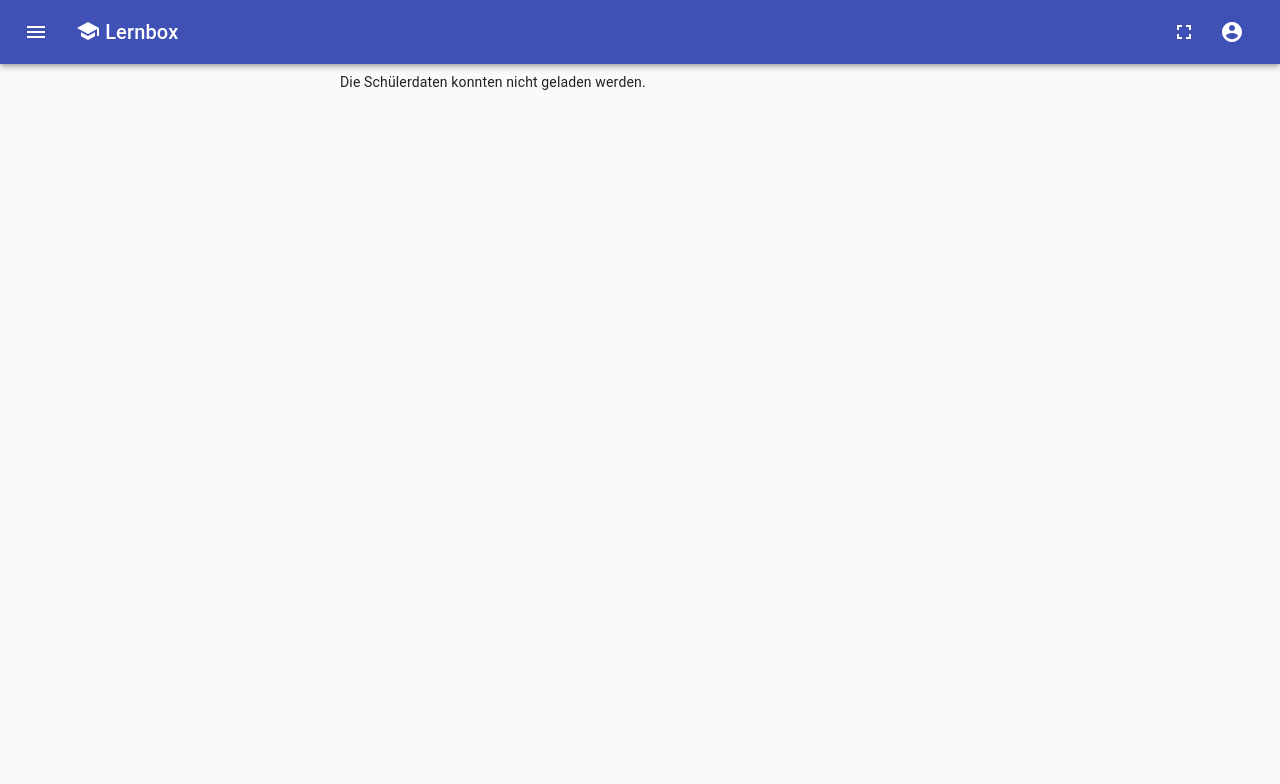
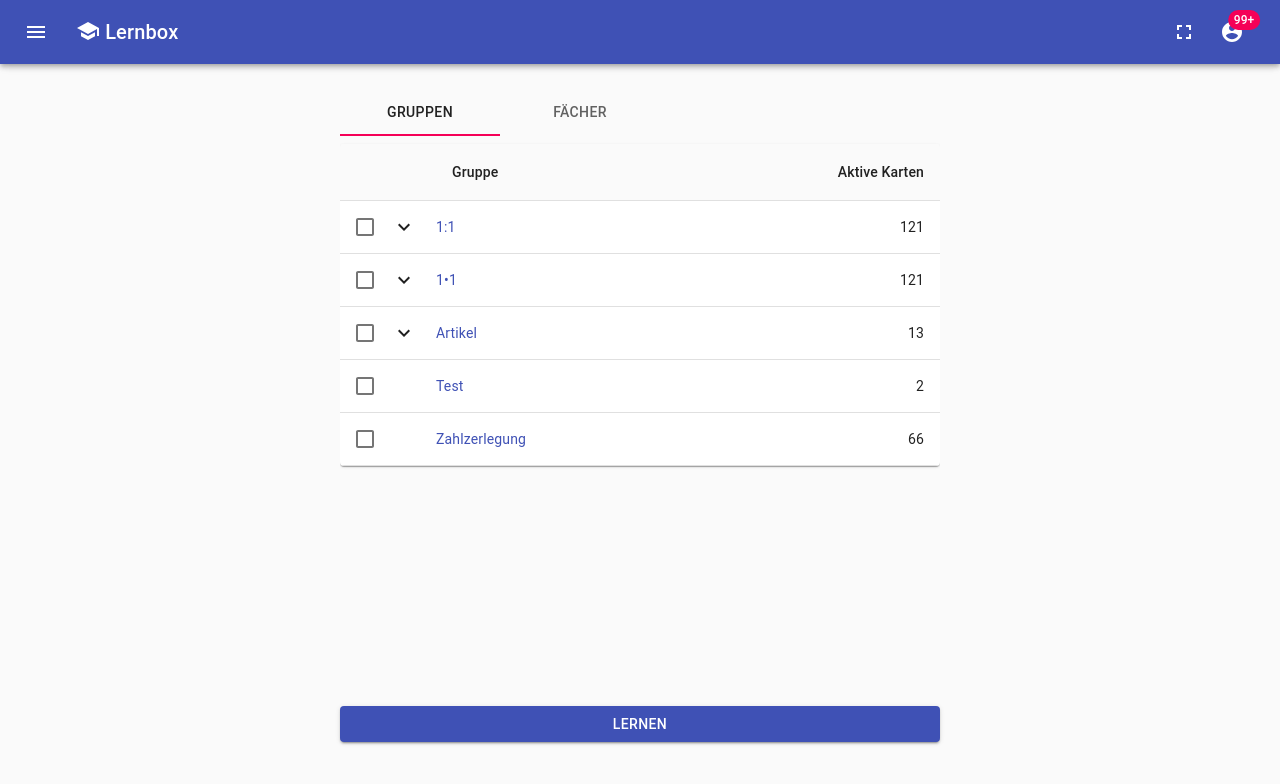
Before and after one commit to irrisor/lernbox, a React (Create React App) app: page /pupil/default in a window 1280 px wide. Shown: the top 784 px of the page. Built offline with nearby package versions, Linux system fonts and the light colour scheme.

Commit message:
number or NaN; default pupil

```diff
--- a/src/data/Context.ts
+++ b/src/data/Context.ts
@@ -104,7 +104,13 @@ export class Context {
         this.update(context => (context._cards = value));
     }
 
-    private _pupils: PupilSet = {};
+    private _pupils: PupilSet = {
+        "default": {
+            name: "default",
+            password: "",
+            instances: this.getQuestionCardIds().map(id => ({id})),
+        },
+    };
 
     public get pupils() {
         return this._pupils;
@@ -180,7 +186,7 @@ export class Context {
         }
     }
 
-    private _teacherPasswordHash: string = "";
+    private _teacherPasswordHash: string = "acb61a083d4a0c6d7c5ab47f21155903741be5769658b310da9c2a5155bb4d2e";
 
     get teacherPasswordHash(): string {
         return this._teacherPasswordHash;
--- a/src/data/cards.ts
+++ b/src/data/cards.ts
@@ -23,7 +23,7 @@ export interface IndexCard {
     answerImage?: Image;
     time_s: number;
     groups: string[];
-    inputType?: "text" | "number" | "select";
+    inputType?: "text" | "number" | "number_or_nan" | "select";
     inputOptions?: string[];
 }
 
@@ -77,8 +77,8 @@ export const predefinedCards: IndexCard[] = [
 ];
 
 /** 1-mal-1 */
-for (let x = 1; x <= 10; x++) {
-    for (let y = 1; y <= 10; y++) {
+for (let x = 0; x <= 10; x++) {
+    for (let y = 0; y <= 10; y++) {
         predefinedCards.push({
             id: uuidv5(`${x}*${y}`, uuidNamespace),
             question: `${x} • ${y}`,
@@ -86,16 +86,16 @@ for (let x = 1; x <= 10; x++) {
             answers: [`${x} • ${y} = ${x * y}`, `${x * y}`],
             time_s: 4,
             groups: ["1•1", `1•1 Reihe ${y}`].concat([1, 2, 5, 10].indexOf(y) >= 0 ? ["1x1 Kern"] : []),
-            inputType: "number",
+            inputType: "number_or_nan",
         });
         predefinedCards.push({
             id: uuidv5(`${x}:${y}`, uuidNamespace),
             question: `${x * y} : ${y}`,
             description: "Wie lautet das Ergebnis?",
-            answers: [`${x * y} : ${y} = ${x}`, `${x}`],
+            answers: [`${x * y} : ${y} = ${x}`, y !== 0 ? `${x}` : "NaN" ],
             time_s: 4,
             groups: ["1:1", `1:1 Reihe ${y}`].concat([1, 2, 5, 10].indexOf(y) >= 0 ? ["1:1 Kern"] : []),
-            inputType: "number",
+            inputType: "number_or_nan",
         });
     }
 }
--- a/src/layout/Bar.tsx
+++ b/src/layout/Bar.tsx
@@ -158,7 +158,7 @@ export function Bar(props: { children: React.ReactNode }) {
                         <MenuIcon/>
                     </IconButton>
                     <Typography variant="h6" className={classes.title}>
-                        <Logo style={{marginBottom: "-4px"}}/> Lernbox{context.pupil && ` von ${context.pupil.name}`}
+                        <Logo style={{marginBottom: "-4px"}}/> Lernbox{context.pupil && context.pupil.name !== "default" && ` von ${context.pupil.name}`}
                     </Typography>
                     <IconButton
                         color="inherit"
--- a/src/routes/App.tsx
+++ b/src/routes/App.tsx
@@ -1,5 +1,5 @@
 import {Context, reactContext} from "../data/Context";
-import {Route, Switch, useHistory} from "react-router";
+import {Route, Switch, useHistory, useRouteMatch} from "react-router";
 import * as React from "react";
 import {synchronize} from "../views/Login";
 import {ErrorBoundary} from "../util/ErrorBoundary";
@@ -13,6 +13,7 @@ export default function App() {
     const ContextProvider = reactContext.Provider;
     const history = useHistory();
     const [context, setContext] = React.useState(() => new Context(history));
+    const {path} = useRouteMatch();
     React.useEffect(() => {
         (async () => {
             if (!context.touched) {
@@ -22,9 +23,15 @@ export default function App() {
                 const newContext = new Context(history, context);
                 setContext(newContext);
                 await synchronize(newContext, false).catch(e => console.error("Error synchronizing data", e));
+                if (path === "/" &&
+                    context.activePupilName === undefined &&
+                    context.pupilsList.length === 1 &&
+                    context.pupils["default"]) {
+                    context.history.push("/pupil/default")
+                }
             }
         })();
-    });
+    }, [context, path]);
     if (!context.initialized) return <span style={{display: "none"}}>context not initialized</span>;
     return (
         <ErrorBoundary>
--- a/src/views/EditCard.tsx
+++ b/src/views/EditCard.tsx
@@ -317,6 +317,7 @@ export function EditCard() {
                                     >
                                         <MenuItem value="text">Texteingabe</MenuItem>
                                         <MenuItem value="number">Zahleneingabe</MenuItem>
+                                        <MenuItem value="number_or_nan">Zahleneingabe oder NaN (Geht nicht)</MenuItem>
                                         <MenuItem value="select">Auswahl</MenuItem>
                                     </Select>
                                 </FormControl>
--- a/src/views/PupilList.tsx
+++ b/src/views/PupilList.tsx
@@ -15,7 +15,7 @@ import {randomFrom} from "../img/svgs";
 import {words} from "../data/words";
 
 function randomPupilPassword() {
-    return randomFrom(words) + Math.floor(Math.random() * 90 + 10);
+    return randomFrom(words).toLowerCase() + Math.floor(Math.random() * 90 + 10);
 }
 
 export function PupilList() {
@@ -43,7 +43,7 @@ export function PupilList() {
                                 <AccountCircle/>
                             </ListItemIcon>
                             <ListItemText
-                                primary={<Box display="flex" alignItems="center">{pupil.name}<Box flexGrow={1}/>
+                                primary={<Box display="flex" alignItems="center">{pupil.name !== "default" ? pupil.name : "Standardschüler"}<Box flexGrow={1}/>
                                     {context.isTeacher && (pupil.password ?
                                             <Chip onClick={() => context.history.push(`/pupil/${pupil.name}/password`)}
                                                   onMouseEnter={() => onPasswordChip = true}
--- a/src/views/Question.tsx
+++ b/src/views/Question.tsx
@@ -48,11 +48,11 @@ export function Question() {
         if (!context.cardInstance && context.activePupilName !== undefined) context.next();
     }, [context]);
 
-    function check() {
+    function check(value: string = input) {
         if (!instance || !card) return;
         instance.slotChanged = Date.now();
         instance.previousSlot = instance.slot;
-        if (card.answers.filter(answer => !!answer.trim()).indexOf(input.trim()) >= 0) {
+        if (card.answers.filter(answer => !!answer.trim()).indexOf(value.trim()) >= 0) {
             if (maxPassSeconds >= secondsPassed) {
                 instance.slot = (instance.slot || 0) + 1;
                 history.push(`/pupil/${context.activePupilName}/right`);
@@ -93,14 +93,14 @@ export function Question() {
                                                       key={option}
                                                       control={<Radio/>}
                                                       label={option}
-                                                      onDoubleClick={check}
+                                                      onDoubleClick={() => check()}
                                     />)}
                             </RadioGroup>
                             :
                             <TextField
                                 autoFocus
                                 label="Antwort"
-                                type={inputType}
+                                type={inputType === "number_or_nan" ? "number" : inputType}
                                 value={input}
                                 onChange={event => setInput(event.target.value)}
                                 onKeyPress={onEnterPressed(checkIfInputOrNoWait)}
@@ -118,8 +118,15 @@ export function Question() {
                                     color={secondsPassed <= maxPassSeconds ? "primary" : "secondary"}
                     />
                 </Grid>
-                <Grid item xs={12}>
-                    <Button variant="contained" color="primary" onClick={check}
+                {inputType === "number_or_nan" && <Grid item xs={6}>
+                    <Button variant="contained" onClick={() => check("NaN")}
+                            fullWidth
+                    >
+                        geht nicht
+                    </Button>
+                </Grid>}
+                <Grid item xs={inputType === "number_or_nan" ? 6 : 12}>
+                    <Button variant="contained" color="primary" onClick={() => check()}
                             fullWidth
                             disabled={(secondsPassed < minWaitSeconds) && !input}
                     >
```
Also changed, not shown: 1 other file (tests, documents, lock files or other folders).
